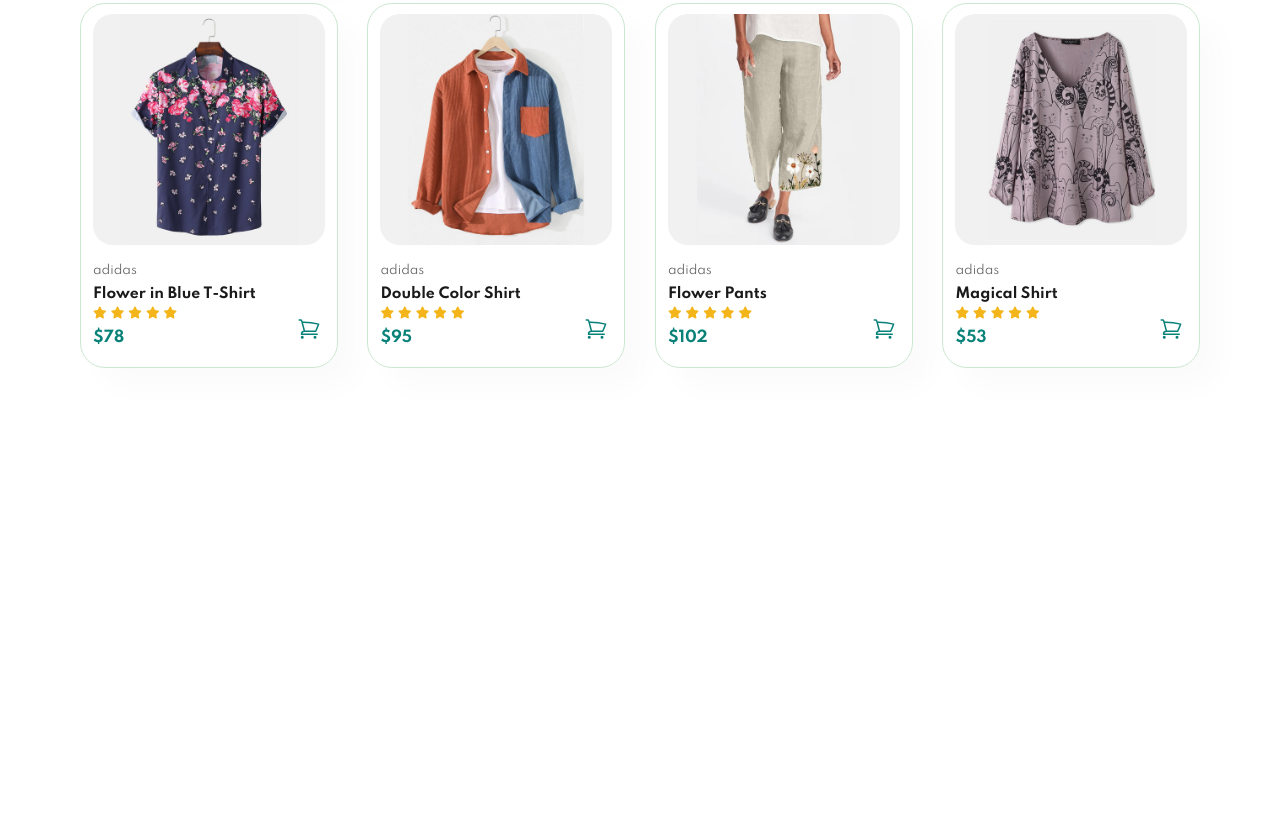
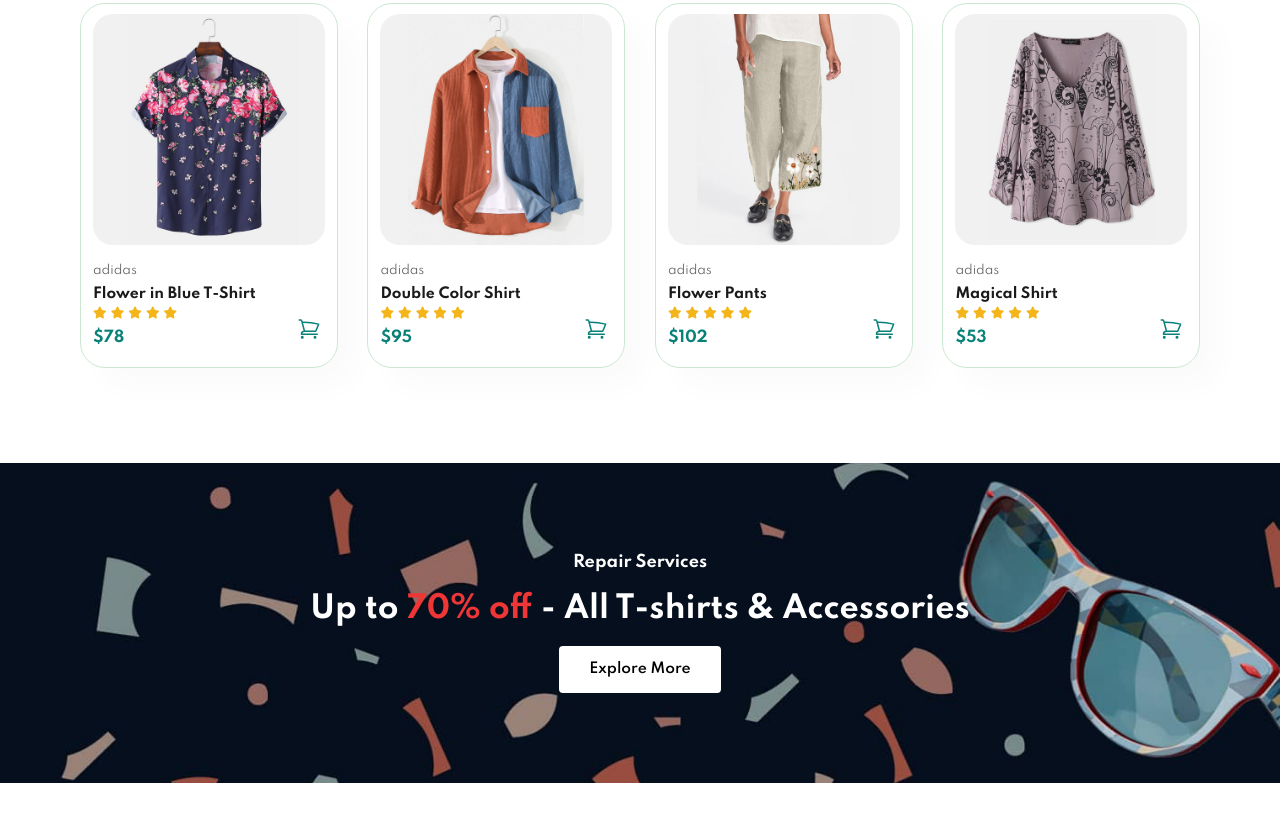
Before and after one commit to GustavoMarialva/Cara-Ecommerce, a plain HTML site: page index.html in a window 1280 px wide. Shown: the part 1687-2508 px from the top of the page. Before the commit the page ends 2110 px from the top, so only its background shows below. Drawn offline with Linux system fonts and the light colour scheme.

Commit message:
banner home

```diff
--- a/css/style.css
+++ b/css/style.css
@@ -46,6 +46,19 @@
 
 .section-m1 {
   margin: 40px 0;
+}
+
+button.normal {
+  font-size: 14px;
+  font-weight: 600;
+  padding: 15px 30px;
+  color: #000;
+  background-color: #ffff;
+  border-radius: 4px;
+  cursor: pointer;
+  border: none;
+  outline: none;
+  transition: 0.2s ease;
 }
 
 body {
@@ -260,3 +273,36 @@
   bottom: 20px;
   right: 10px;
 }
+
+#banner {
+  display: flex;
+  flex-direction: column;
+  justify-content: center;
+  text-align: center;
+  align-items: center;
+  background-image: url(../img/banner/b2.jpg);
+  width: 100%;
+  height: 40vh;
+  background-size: cover;
+  background-position: center;
+}
+
+#banner h4 {
+  color: #ffff;
+  font-size: 16px;
+}
+
+#banner h2 {
+  color: #ffff;
+  font-size: 30px;
+  padding: 10px 0;
+}
+
+#banner h2 span {
+  color: #ef3636;
+}
+
+#banner button:hover {
+  background-color: #088178;
+  color: #ffff;
+}
--- a/index.html
+++ b/index.html
@@ -245,8 +245,12 @@
         </div>
       </main>
 
+      <section id="banner" class="section-m1">
+        <h4>Repair Services</h4>
+        <h2>Up to <span>70% off</span> - All T-shirts & Accessories</h2>
+        <button class="normal">Explore More</button>
+      </section>
+
     <script src="./src/index.js"></script>
   </body>
 </html>
-
-<!-- Parei 1h02:17 -->
```
